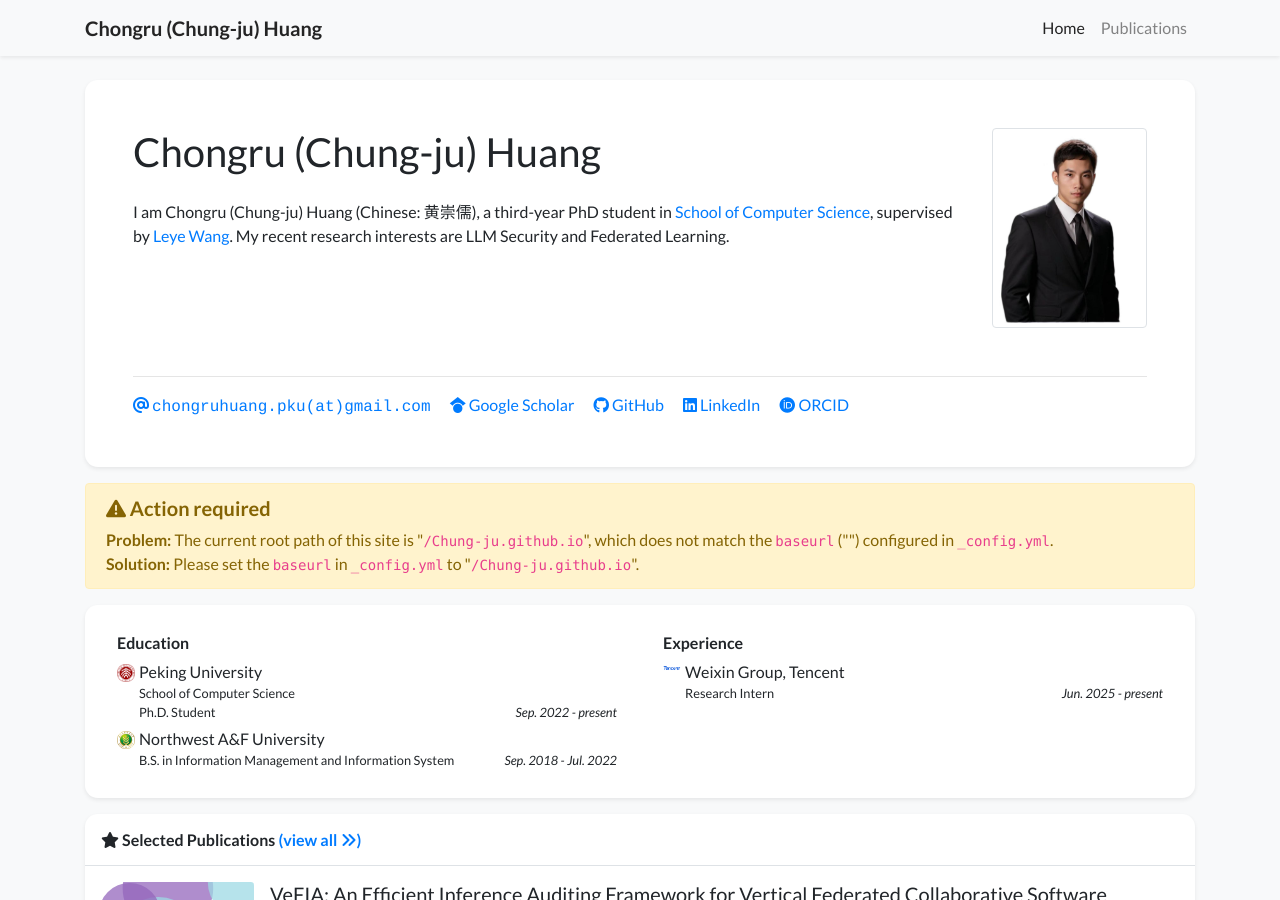
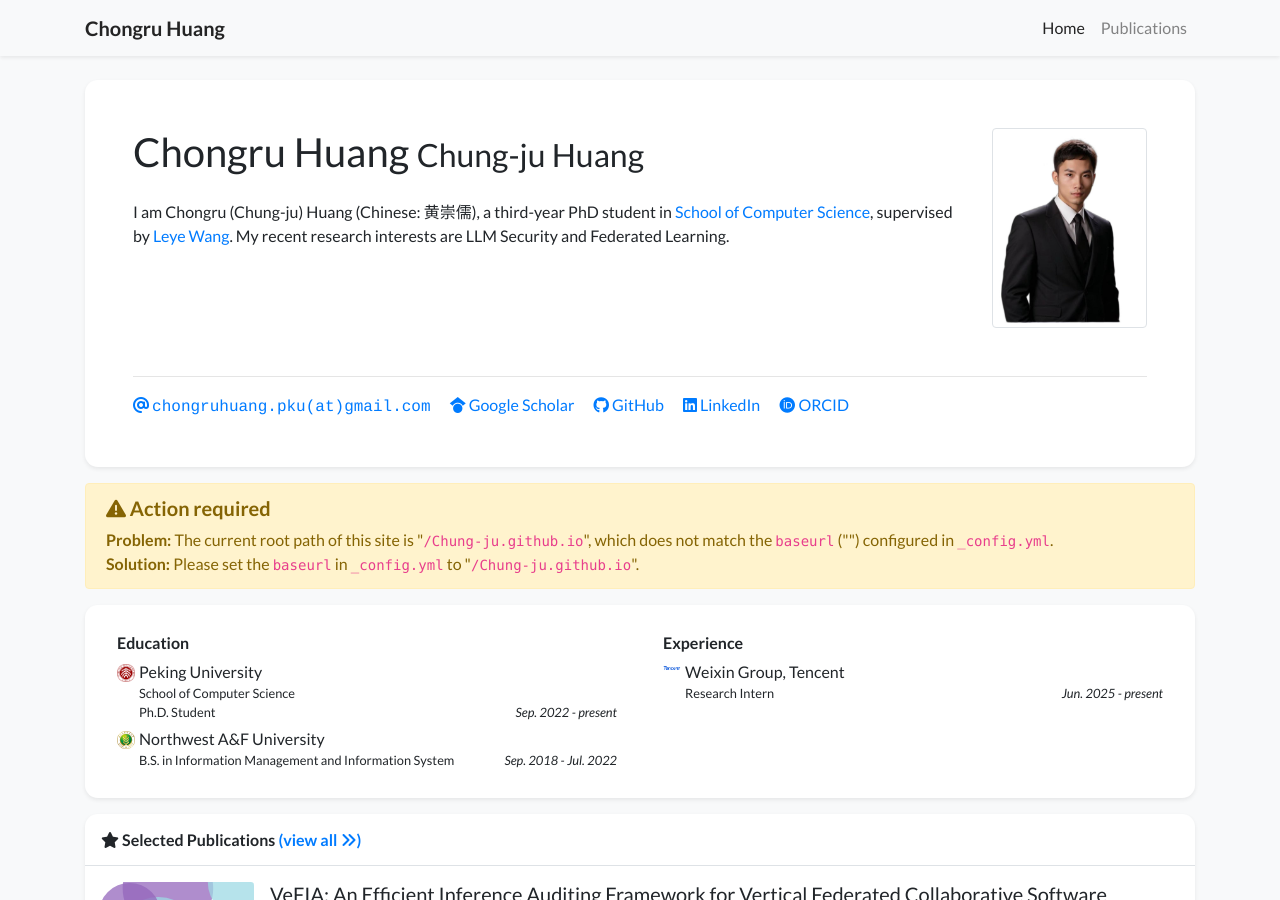
Before and after one commit to Chung-ju/Chung-ju.github.io, a Jekyll site: the page built from index.html, in a window 1280 px wide and 900 px high. Built offline with Jekyll 4.4.1, drawn with Linux system fonts in a browser that asks for light colours; nearby versions of some CDN libraries; a style sheet for code colours, icons or effects is not loaded.

Commit message:
Update profile.yml

```diff
--- a/_data/profile.yml
+++ b/_data/profile.yml
@@ -1,6 +1,6 @@
-primary_name: "Chongru (Chung-ju) Huang"
-secondary_name: ""
-navbar_name: "Chongru (Chung-ju) Huang"
+primary_name: "Chongru Huang"
+secondary_name: "Chung-ju Huang"
+navbar_name: "Chongru Huang"
 
 # positions:
 # - logo: /assets/images/badges/MIT_Social_circle.png  # Logo is optional
```
